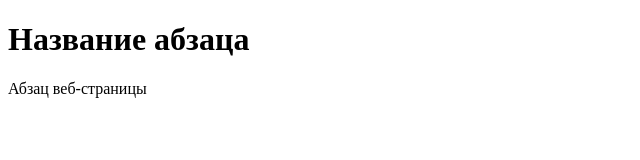
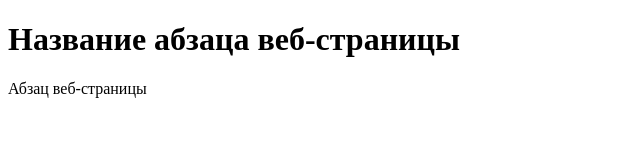
Before and after one commit to WebHeroSchool/Kots-HTML-CSS, a plain HTML site: page index.html in a window 1280 px wide. Shown: the whole page, without its empty margins (0-640 px from the left). Drawn offline with Linux system fonts and the light colour scheme.

Commit message:
Добавлено название абзаца

```diff
--- a/index.html
+++ b/index.html
@@ -5,7 +5,7 @@
   <title>Заголовок</title>
 </head>
 <body>
-  <h1>Название абзаца</h1>
+  <h1>Название абзаца веб-страницы</h1>
   <p>Абзац веб-страницы</p>
 </body>
 </html>
```
